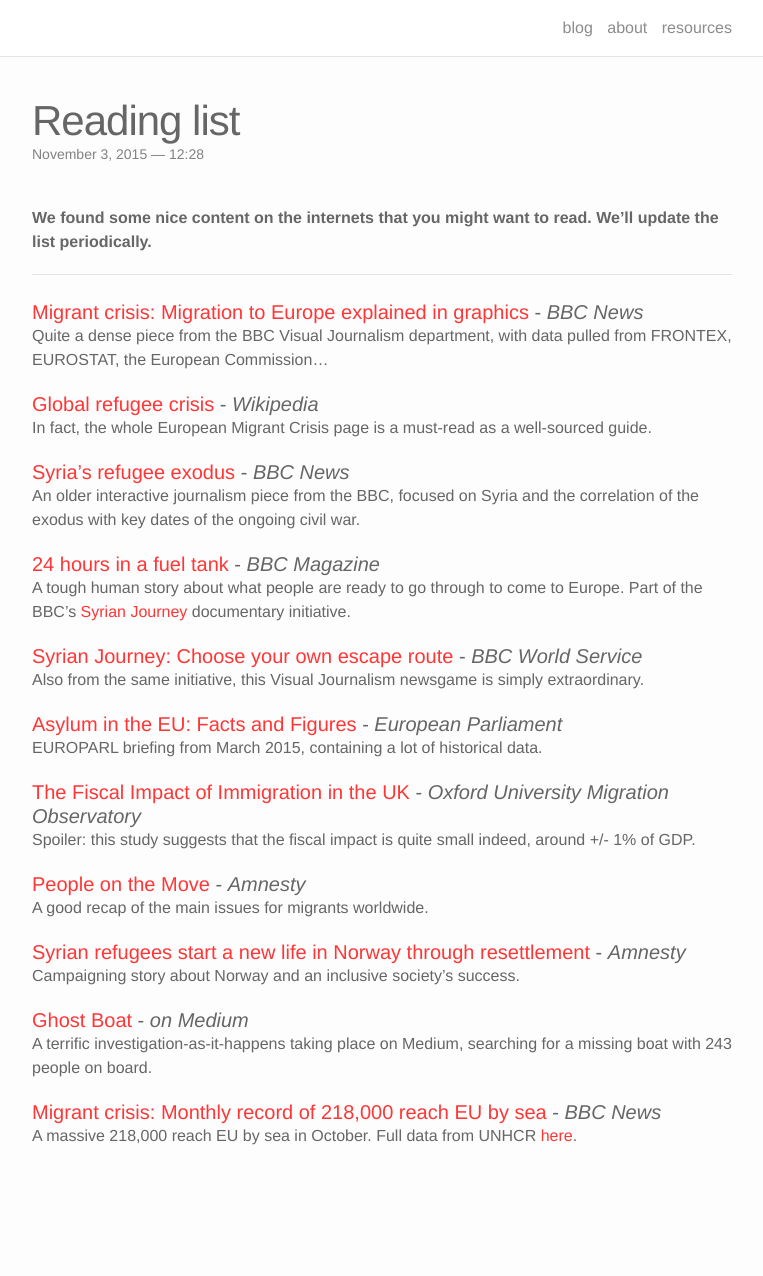
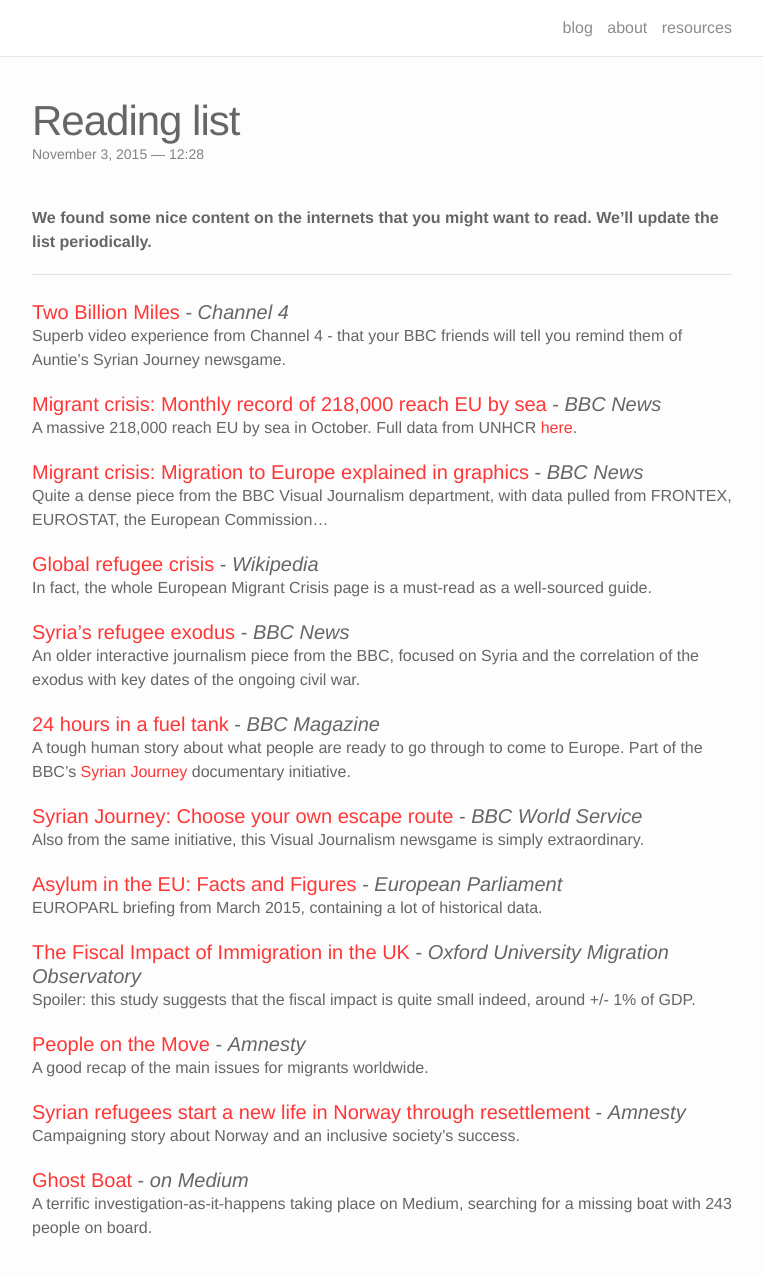
Before and after one commit to BBC-News-Labs/19million, a Jekyll site: the page built from _resources/reading-list.md, in a window 1280 px wide and 1360 px high. Shown: the top 1276 px of the window, without its empty margins (258-1021 px from the left). Built offline with Jekyll 4.4.1, drawn with Linux system fonts in a browser that asks for light colours; nearby versions of some CDN libraries.

Commit message:
Add C4's Two Billion Miles

```diff
--- a/_resources/reading-list.md
+++ b/_resources/reading-list.md
@@ -2,12 +2,19 @@
 layout: post
 title: Reading list
 description: some things you should read
-# img: /img/12.jpg
 ---
 
 **We found some nice content on the internets that you might want to read. We'll update the list periodically.**
 
 ---
+
+#### [Two Billion Miles](http://twobillionmiles.com/) - *Channel 4*
+
+Superb video experience from Channel 4 - that your BBC friends will tell you remind them of Auntie's Syrian Journey newsgame.
+
+#### [Migrant crisis: Monthly record of 218,000 reach EU by sea](http://www.bbc.com/news/world-europe-34700104) - *BBC News*
+
+A massive 218,000 reach EU by sea in October. Full data from UNHCR [here](http://data.unhcr.org/).
 
 #### [Migrant crisis: Migration to Europe explained in graphics](http://www.bbc.co.uk/news/world-europe-34131911) - *BBC News*
 
```
Also changed, not shown: other parts of _resources/reading-list.md (+0 -4 lines).
